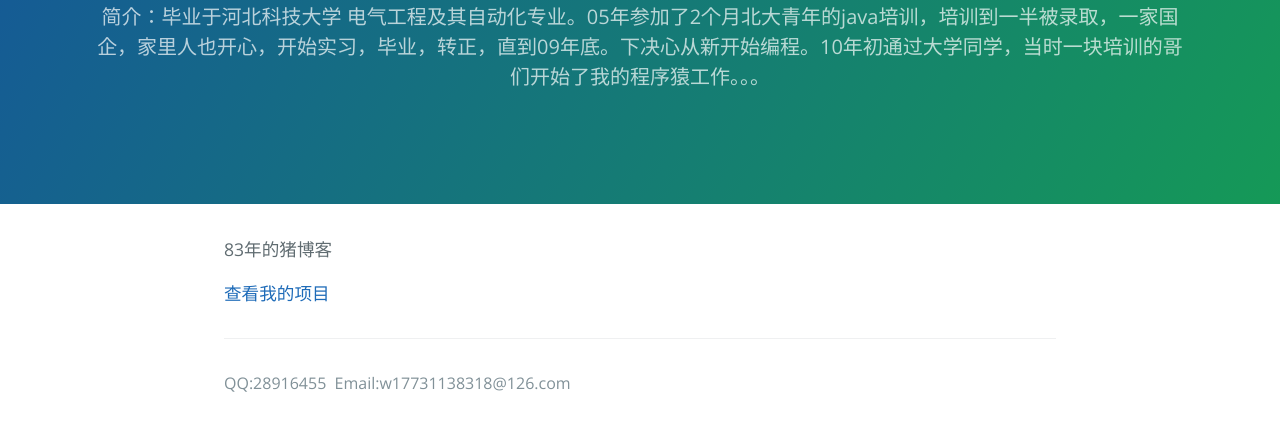
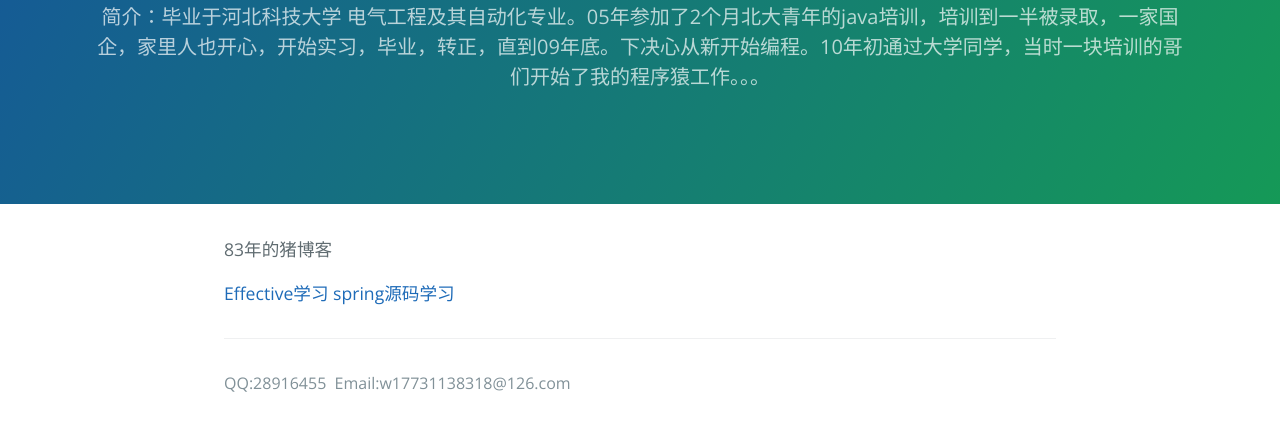
Before and after one commit to w17731138318/w17731138318.github.io, a plain HTML site: page index.html in a window 1280 px wide. Shown: the part 176-606 px from the top of the page. Drawn offline with nearby package versions, Linux system fonts and the light colour scheme.

Commit message:
GitHub Pages 修改

```diff
--- a/index.html
+++ b/index.html
@@ -19,7 +19,8 @@
 
 <section class="main-content">
         <p>83年的猪博客</p>
-        <a href="https://github.com/w17731138318/w17731138318.github.io">查看我的项目</a>
+        <a href="https://github.com/w17731138318/w17731138318.github.io">Effective学习</a>
+        <a href="https://github.com/w17731138318/springcode">spring源码学习</a>
         <footer class="site-footer">
 
             <span class="site-footer-credits">QQ:28916455&nbsp;&nbsp;Email:w17731138318@126.com</span>
```
